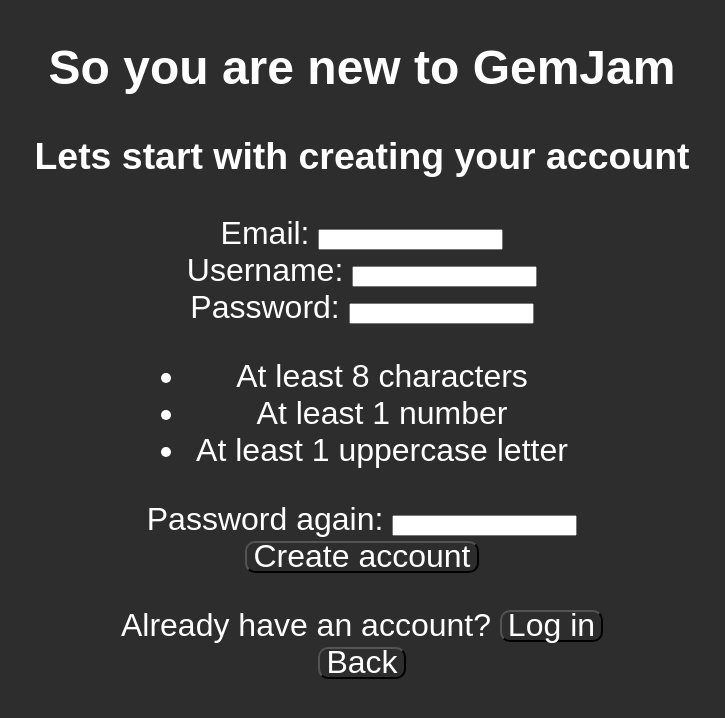
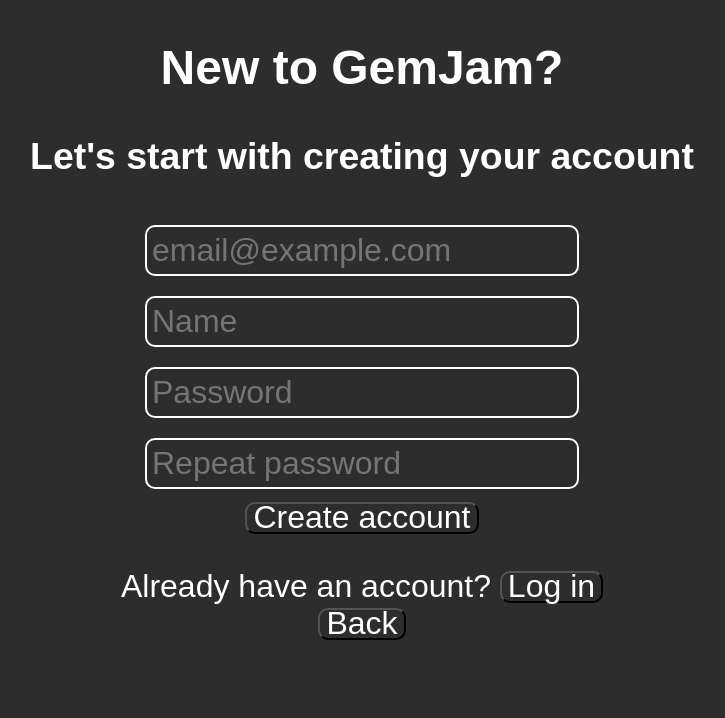
Before and after one commit to WalkingBrain/gem-jam, a plain HTML site: page signup.html in a window 1280 px wide. Shown: the whole page, without its empty margins (278-1003 px from the left). Drawn offline with Linux system fonts and the light colour scheme; a web font is replaced by a local one.

```diff
--- a/login.html
+++ b/login.html
@@ -6,17 +6,25 @@
   <title>Log in | GemJam</title>
   <link rel="icon" href="images/logo.svg" type="image/svg+xml">
   <link rel="stylesheet" href="styles.css">
+  <style>
+    button {
+      align-items: right;
+      justify-content: right;
+    }
+  </style>
 </head>
 <html>
 
 <body>
   <h1></h1>
   <!-- The form submits data to /submit on the server using POST -->
-  <form action="/login" method="post">
-    Username: <input type="text" name="username" required><br>
-    Password: <input type="password" name="password" required><br>
+  <form id="login-form" action="/login" method="post">
+    <input type="text" name="username" placeholder="Username" autocomplete="off"><br>
+    <input type="password" name="password" placeholder="Password"><br>
     <button type="submit">Log in</button>
   </form>
+  <p id="login-error" style="color:red; display:none;">Invalid login</p>
+  <script src="login.js"></script>
   <p>Don't have an account?
     <a href="signup.html"><button type="submit" name="signup">Sign up</button><br></a>
     <a href="index.html"><button type="submit" name="back">Back</button></a>
--- a/password_suggestion.js
+++ /dev/null
@@ -1,11 +0,0 @@
-const pwd = document.getElementById("password");
-const len = document.getElementById("len");
-const num = document.getElementById("num");
-const cap = document.getElementById("cap");
-
-pwd.addEventListener("input", () => {
-  const val = pwd.value;
-  len.style.color = val.length >= 8 ? "green" : "red";
-  num.style.color = /\d/.test(val) ? "green" : "red";
-  cap.style.color = /[A-Z]/.test(val) ? "green" : "red";
-});
--- a/signup.html
+++ b/signup.html
@@ -10,21 +10,15 @@
 <html>
 
 <body>
-  <h2>So you are new to GemJam</h2>
-  <h3>Lets start with creating your account</h3>
+  <h2>New to GemJam?</h2>
+  <h3>Let's start with creating your account</h3>
   <!-- The form submits data to /signup on the server using POST -->
   <div class="password-container">
     <form action="/signup" method="post">
-      Email: <input type="email" name="Email_address" required><br>
-      Username: <input type="text" name="username" required><br>
-      Password: <input type="password" name="password" required><br>
-      <!-- password suggestion rules -->
-      <ul id="rules">
-        <li id="len">At least 8 characters</li>
-        <li id="num">At least 1 number</li>
-        <li id="cap">At least 1 uppercase letter</li>
-      </ul>
-      Password again: <input type="password" name="password_again" required><br>
+      <input type="email" name="Email_address" placeholder="email@example.com" autocomplete="off"><br>
+      <input type="text" name="username" placeholder="Name" autocomplete="off"><br>
+      <input type="password" name="password" placeholder="Password"><br>
+      <input type="password" name="password_again" placeholder="Repeat password"required><br>
       <button type="submit">Create account</button>
     </form>
   </div>
@@ -33,6 +27,5 @@
     <a href="index.html"><button type="submit" name="back">Back</button></a>
   </p>
 
-  <script src="password_suggestion.js"></script>
-
+</body>
 </html>
--- a/styles.css
+++ b/styles.css
@@ -36,8 +36,18 @@
     cursor: pointer;
 }
 
+input {
+    font-family: 'Dongle', sans-serif;
+    font-size: 32px;
+    border-radius: 10px;
+    padding: 5px;
+    margin: 10px 0;
+    border: 2px solid var(--text-color);
+    background-color: var(--bg-color);
+    color: var(--text-color);
+}
+
 .password-container {
-  display: flex;
-  flex-direction: column;
-  align-items: center;
+  margin: 0 auto;
+  width: max(20%, 512px);
 }
```
Also changed, not shown: login.js (added, +20 -0 lines), 2 other files.
